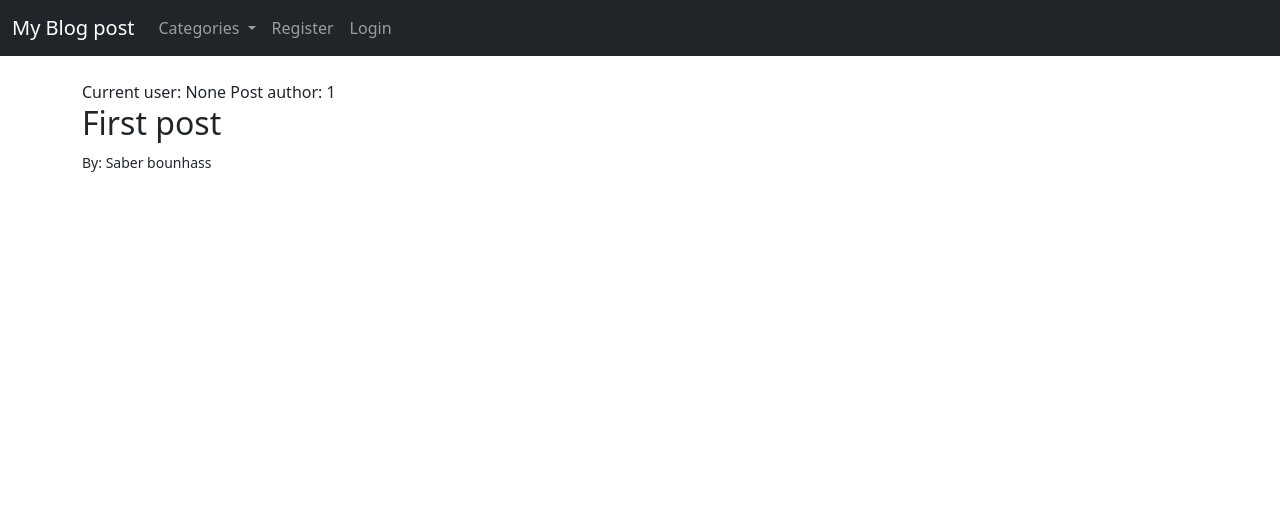
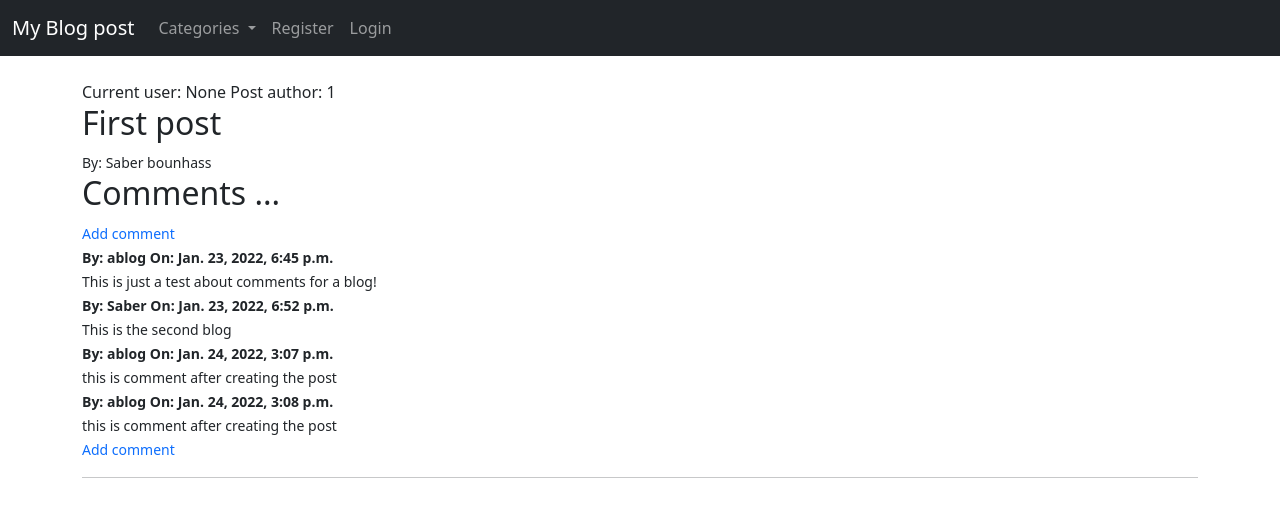
Before and after one commit to SaberHardy/blog_project, a Django app: page /article/21/ in a window 1280 px wide. Shown: the top 517 px of the page. Run offline with Django 4.2, Linux system fonts and the light colour scheme; data comes from the database, SQL or seed files in the repository; some libraries are stand-ins or nearby versions.

Commit message:
add comment for every post

```diff
--- a/blogapp/models.py
+++ b/blogapp/models.py
@@ -68,3 +68,7 @@ class Comment(models.Model):
 
     def __str__(self):
         return '%s - %s' % (self.post.title, self.name)
+
+    def get_absolute_url(self):
+        # return reverse('article-detail', args=(str(self.id)))
+        return reverse('home')
--- a/blogapp/urls.py
+++ b/blogapp/urls.py
@@ -11,5 +11,6 @@ urlpatterns = [
     path('category/<str:cats>/', category_view, name="category"),
     path('category_list_view/', category_list_view, name="category_list_view"),
     path('like/<int:pk>/', like_unlike_post, name="like_post"),
+    path('add_comment/<int:pk>/comment/', AddCommentView.as_view(), name="add_comment"),
 
 ]
--- a/blogapp/views.py
+++ b/blogapp/views.py
@@ -4,7 +4,7 @@ from django.urls import reverse_lazy, reverse
 from django.views.generic import ListView, \
     DetailView, CreateView, UpdateView, DeleteView
 
-from .models import Post, Category
+from .models import Post, Category, Comment
 from .forms import PostForm
 
 
@@ -111,3 +111,10 @@ def like_unlike_post(request, pk):
         liked = True
 
     return HttpResponseRedirect(reverse('article-detail', args=[str(pk)]))
+
+
+class AddCommentView(CreateView):
+    model = Comment
+    # form_class = PostForm
+    template_name = 'blogapp/add_comment.html'
+    fields = '__all__'
--- a/templates/blogapp/article_detail.html
+++ b/templates/blogapp/article_detail.html
@@ -127,4 +108,25 @@
                 <a href="{% url 'login' %}">Login</a>
             {% endif %}
         {% endif %}
+    <h2>Comments ...</h2>
+
+    {% if not post.comments.all %}
+        No comments yet . . .<a href="{% url 'add_comment' post.pk %}">Add comment</a>
+    {% else %}
+        <a href="{% url 'add_comment' post.pk %}">Add comment</a>
+        <br>
+        {% for comment in post.comments.all %}
+            <strong>By: {{ comment.name }} On: {{ comment.date_added }}</strong>
+            <br/>
+            {{ comment.body }}
+            <br>
+
+        {% endfor %}
+                <a href="{% url 'add_comment' post.pk %}">Add comment</a>
+
+    {% endif %}
+    <hr>
+    <br>
+    <br>
+    <br>
 {% endblock %}
```
Also changed, not shown: other parts of templates/blogapp/article_detail.html (+0 -19 lines), db.sqlite3.
